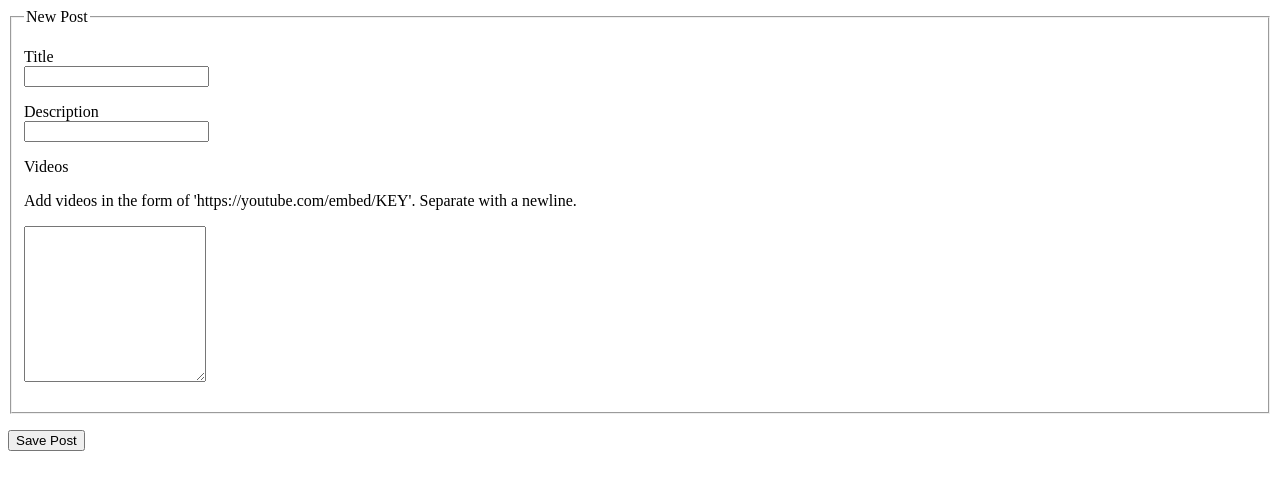
After one commit to kmurata798/helpme, a Flask app: page /posts/new in a window 1280 px wide. The commit adds this page. Shown: the top 490 px of the page. Run offline with Flask 2, Linux system fonts and the light colour scheme.

Commit message:
Users can create a post

```diff
--- a/app.py
+++ b/app.py
@@ -9,20 +9,25 @@ client = MongoClient()
 db = client.posts
 posts = db.posts
 
-# @app.route('/')
-# def index():
-#     '''returns homepage'''
-#     return render_template('home.html', msg = 'I am good')
-
-# posts = [
-#     { 'title': 'Math Question', 'description': 'NEED HELP WITH PROBLEM 1' },
-#     { 'title': 'Song requests', 'description': 'Send me any songs to listen to!' }
-# ]
-
 @app.route('/')
 def posts_index():
     """Show all posts."""
     return render_template('posts_index.html', posts=posts.find())
 
+@app.route('/posts/new')
+def posts_new():
+    """Create a new post."""
+    return render_template('posts_new.html')
+
+@app.route('/posts', methods=['POST'])
+def posts_submit():
+    """Submit a new post."""
+    post = {
+        'title': request.form.get('title'),
+        'description': request.form.get('description')
+    }
+    posts.insert_one(post)
+    return redirect(url_for('posts_index'))
+
 if __name__ == '__main__':
     app.run(debug=True)
--- /dev/null
+++ b/templates/posts_new.html
@@ -0,0 +1,30 @@
+<!--Window in which USER can create a new post-->
+{% extends 'base.html' %}
+
+{% block content %}
+<form method='POST' action='/posts'>
+    <fieldset>
+        <legend>New Post</legend>
+        <!--TITLE-->
+        <p>
+            <label for='title'>Title</label><br>
+            <input type='text' name='title' />
+        </p>
+        <!--DESCRIPTION-->
+        <p>
+            <label for='description'>Description</label><br>
+            <input type='text' name='description' />
+        </p>
+        <!-- VIDEO LINKS -->
+        <p>
+            <label for='post-videos'>Videos</label><br>
+            <p>Add videos in the form of 'https://youtube.com/embed/KEY'. Separate with a newline.</p>
+            <textarea id='post-videos' name='videos' rows='10'></textarea>
+        </p>
+    </fieldset>
+    <!--BUTTON-->
+    <p>
+        <button type='submit'>Save Post</button>
+    </p>
+</form>
+{% endblock %}
```
Also changed, not shown: templates/posts_index.html (+8 -5 lines).
